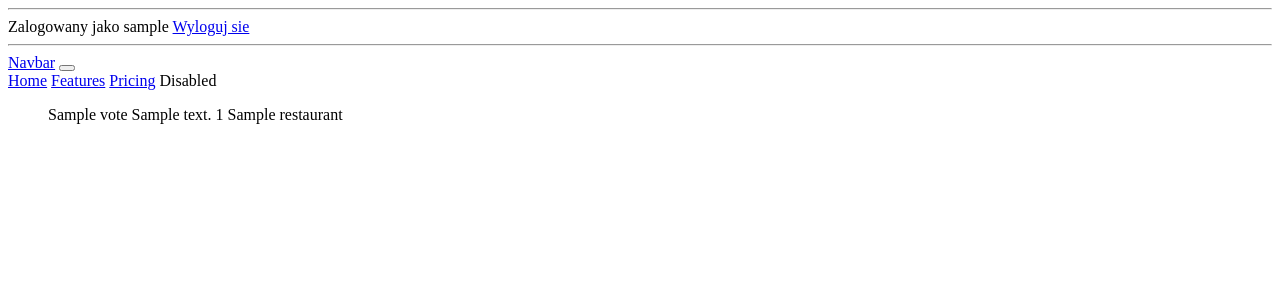
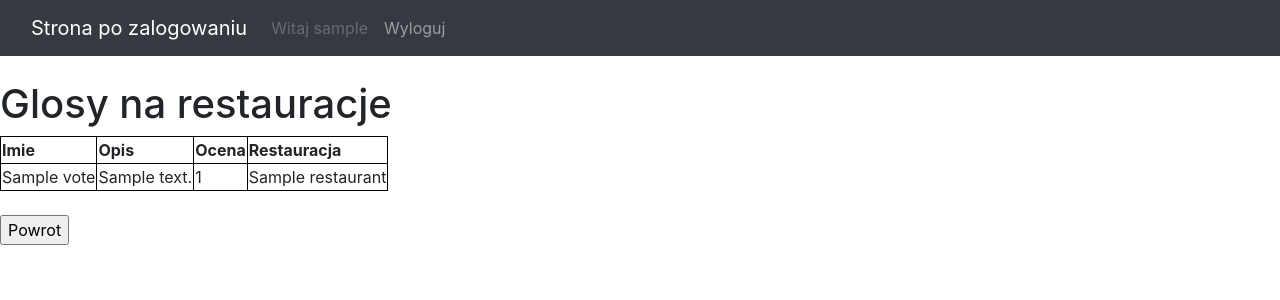
Before and after one commit to Kamyyyk/Food-delivery, a Django app: page /mysite/result in a window 1280 px wide. Shown: the top 300 px of the page. Run offline with Django 4.2, Linux system fonts and the light colour scheme; a user stored in the database is signed in; tables that the repository leaves empty hold one stand-in row (values such as "Sample post"); some libraries are stand-ins or nearby versions.

Commit message:
frontend

```diff
--- a/templates/includes/navbar.html
+++ b/templates/includes/navbar.html
@@ -1,15 +1,13 @@
-<nav class="navbar navbar-expand-lg navbar-light bg-light">
+<nav class="navbar navbar-expand-lg navbar-dark bg-dark">
   <div class="container-fluid">
-    <a class="navbar-brand" href="#">Navbar</a>
+    <a class="navbar-brand" href="{% url 'mysite:home' %}">Strona po zalogowaniu</a>
     <button class="navbar-toggler" type="button" data-bs-toggle="collapse" data-bs-target="#navbarNavAltMarkup" aria-controls="navbarNavAltMarkup" aria-expanded="false" aria-label="Toggle navigation">
       <span class="navbar-toggler-icon"></span>
     </button>
     <div class="collapse navbar-collapse" id="navbarNavAltMarkup">
       <div class="navbar-nav">
-        <a class="nav-link active" aria-current="page" href="#">Home</a>
-        <a class="nav-link" href="#">Features</a>
-        <a class="nav-link" href="#">Pricing</a>
-        <a class="nav-link disabled">Disabled</a>
+          <a class="nav-link disabled">Witaj {{ user.username }}</a>
+          <a class="nav-link" href="{% url 'logout' %}">Wyloguj</a>
       </div>
     </div>
   </div>
--- a/templates/mysite/add_restaurant.html
+++ b/templates/mysite/add_restaurant.html
@@ -1,8 +1,14 @@
 {% extends 'mysite/home.html' %}
+
 
 {% block content %}
 <form method="POST" action="">
+    {% csrf_token %}
     {{ form.as_p }}
 <button name="submit">Dodaj restauracje</button>
 </form>
+    <br>
+    <form action="{% url 'mysite:home' %}">
+    <input type="submit" value="Powrot">
+</form>
 {% endblock content %}
--- a/templates/mysite/home.html
+++ b/templates/mysite/home.html
@@ -3,14 +3,17 @@
 <head>
     <meta charset="UTF-8">
     <title>Title</title>
+    <link rel="stylesheet" href="https://stackpath.bootstrapcdn.com/bootstrap/4.3.1/css/bootstrap.min.css"
+          integrity="sha384-ggOyR0iXCbMQv3Xipma34MD+dH/1fQ784/j6cY/iJTQUOhcWr7x9JvoRxT2MZw1T" crossorigin="anonymous">
 </head>
 <body>
-{% include 'includes/login_info.html' %}
 {% include 'includes/navbar.html' %}
+<br>
 
 {% block content %}
 {% endblock %}
 
 
+
 </body>
 </html>
--- a/templates/mysite/votes.html
+++ b/templates/mysite/votes.html
@@ -1,12 +1,33 @@
 {% extends 'mysite/home.html' %}
 
 {%block content%}
-<ul>
-    {% for votes in vote%}
-        {{ votes.name }}
-        {{ votes.description }}
-        {{ votes.vote }}
-        {{ votes.restaurant }}
-{% endfor %}
-</ul>
+    <style>
+        table,th,td{
+        border: 1px solid black;
+    }
+</style>
+
+    {% if user.is_authenticated  %}
+        <h1>Glosy na restauracje</h1>
+        <table>
+            <tr>
+                <th>Imie</th>
+                <th>Opis</th>
+                <th>Ocena</th>
+                <th>Restauracja</th>
+            </tr>
+            <tr>
+            {% for votes in vote %}
+                <td>{{ votes.name }}</td>
+                <td>{{ votes.description }}</td>
+                <td>{{ votes.vote }}</td>
+                <td>{{ votes.restaurant }}</td>
+                </tr>
+            {% endfor %}
+        </table>
+        <br>
+        <form action="{% url 'mysite:home' %}">
+            <input type="submit" value="Powrot">
+        </form>
+{% endif %}
 {% endblock content %}
--- a/templates/registration/login.html
+++ b/templates/registration/login.html
@@ -1,5 +1,6 @@
 <div class = "container">
     <h1>Login</h1>
+
     <form method="post">
         {% csrf_token %}
         {{ form.as_p }}
```
Also changed, not shown: templates/mysite/index.html (+7 -4 lines), templates/mysite/restaurants.html (+7 -3 lines), templates/registration/not_logged.html (+21 -4 lines), templates/registration/register.html (+6 -2 lines), templates/includes/back_to_home.html (added).
